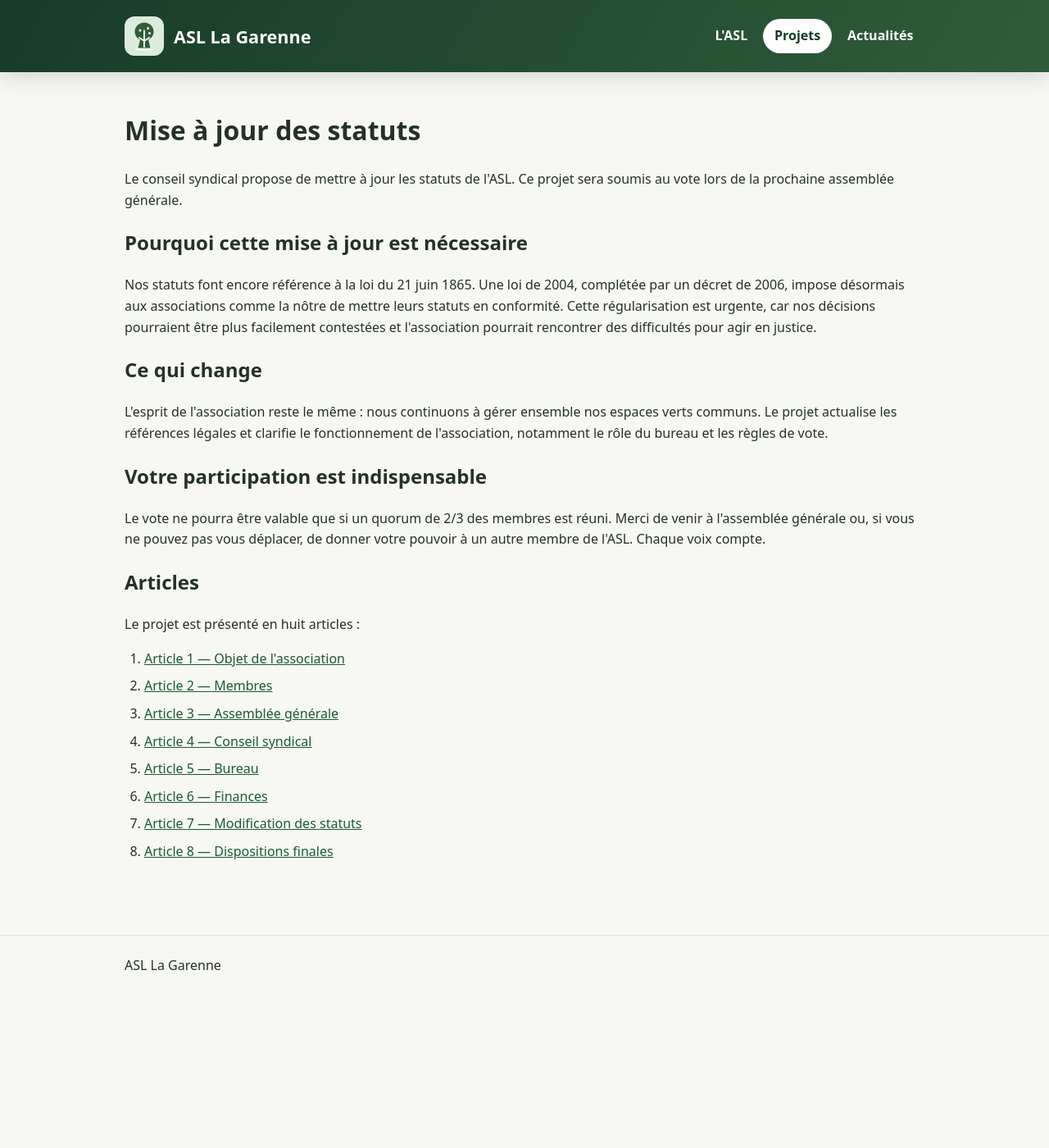
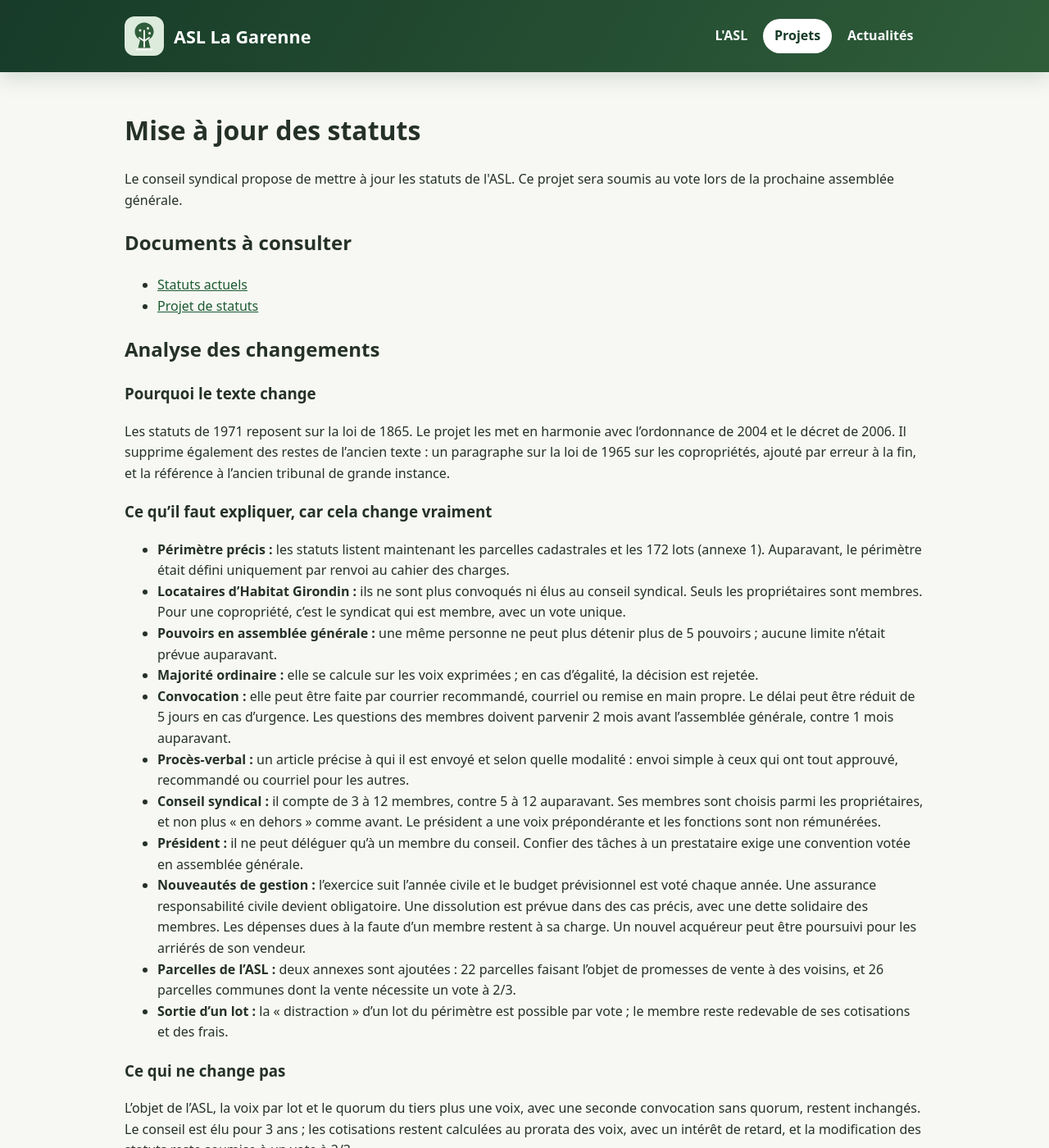
Before and after one commit to asl-la-garenne/asl-la-garenne.github.io, a Jekyll site: the page built from projets/status/index.md, in a window 1280 px wide and 1400 px high. Shown: the whole window at 82% size. Built offline with Jekyll 4.4.1, drawn with Linux system fonts in a browser that asks for light colours; some of the changed text lies outside the part shown.

Commit message:
Simplifier la page de mise à jour des statuts
Co-authored-by: magnetik <345029+magnetik@users.noreply.github.com>

```diff
--- a/projets/status/index.md
+++ b/projets/status/index.md
@@ -7,22 +7,30 @@ permalink: /projets/status/
 <h1>Mise à jour des statuts</h1>
 <p>Le conseil syndical propose de mettre à jour les statuts de l'ASL. Ce projet sera soumis au vote lors de la prochaine assemblée générale.</p>
 
-<h2>Pourquoi cette mise à jour est nécessaire</h2>
-<p>Nos statuts font encore référence à la loi du 21 juin 1865. Une loi de 2004, complétée par un décret de 2006, impose désormais aux associations comme la nôtre de mettre leurs statuts en conformité. Cette régularisation est urgente, car nos décisions pourraient être plus facilement contestées et l'association pourrait rencontrer des difficultés pour agir en justice.</p>
+<h2>Documents à consulter</h2>
+<ul>
+  <li><a href="{{ '/projets/status/statuts-actuels.pdf' | relative_url }}">Statuts actuels</a></li>
+  <li><a href="{{ '/projets/status/projet-statuts.pdf' | relative_url }}">Projet de statuts</a></li>
+</ul>
 
-<h2>Ce qui change</h2>
-<p>L'esprit de l'association reste le même : nous continuons à gérer ensemble nos espaces verts communs. Le projet actualise les références légales et clarifie le fonctionnement de l'association, notamment le rôle du bureau et les règles de vote.</p>
+<h2>Analyse des changements</h2>
+<h3>Pourquoi le texte change</h3>
+<p>Les statuts de 1971 reposent sur la loi de 1865. Le projet les met en harmonie avec l’ordonnance de 2004 et le décret de 2006. Il supprime également des restes de l’ancien texte : un paragraphe sur la loi de 1965 sur les copropriétés, ajouté par erreur à la fin, et la référence à l’ancien tribunal de grande instance.</p>
 
-<h2>Votre participation est indispensable</h2>
-<p>Le vote ne pourra être valable que si un quorum de 2/3 des membres est réuni. Merci de venir à l'assemblée générale ou, si vous ne pouvez pas vous déplacer, de donner votre pouvoir à un autre membre de l'ASL. Chaque voix compte.</p>
+<h3>Ce qu’il faut expliquer, car cela change vraiment</h3>
+<ul>
+  <li><strong>Périmètre précis :</strong> les statuts listent maintenant les parcelles cadastrales et les 172 lots (annexe 1). Auparavant, le périmètre était défini uniquement par renvoi au cahier des charges.</li>
+  <li><strong>Locataires d’Habitat Girondin :</strong> ils ne sont plus convoqués ni élus au conseil syndical. Seuls les propriétaires sont membres. Pour une copropriété, c’est le syndicat qui est membre, avec un vote unique.</li>
+  <li><strong>Pouvoirs en assemblée générale :</strong> une même personne ne peut plus détenir plus de 5 pouvoirs ; aucune limite n’était prévue auparavant.</li>
+  <li><strong>Majorité ordinaire :</strong> elle se calcule sur les voix exprimées ; en cas d’égalité, la décision est rejetée.</li>
+  <li><strong>Convocation :</strong> elle peut être faite par courrier recommandé, courriel ou remise en main propre. Le délai peut être réduit de 5 jours en cas d’urgence. Les questions des membres doivent parvenir 2 mois avant l’assemblée générale, contre 1 mois auparavant.</li>
+  <li><strong>Procès-verbal :</strong> un article précise à qui il est envoyé et selon quelle modalité : envoi simple à ceux qui ont tout approuvé, recommandé ou courriel pour les autres.</li>
+  <li><strong>Conseil syndical :</strong> il compte de 3 à 12 membres, contre 5 à 12 auparavant. Ses membres sont choisis parmi les propriétaires, et non plus « en dehors » comme avant. Le président a une voix prépondérante et les fonctions sont non rémunérées.</li>
+  <li><strong>Président :</strong> il ne peut déléguer qu’à un membre du conseil. Confier des tâches à un prestataire exige une convention votée en assemblée générale.</li>
+  <li><strong>Nouveautés de gestion :</strong> l’exercice suit l’année civile et le budget prévisionnel est voté chaque année. Une assurance responsabilité civile devient obligatoire. Une dissolution est prévue dans des cas précis, avec une dette solidaire des membres. Les dépenses dues à la faute d’un membre restent à sa charge. Un nouvel acquéreur peut être poursuivi pour les arriérés de son vendeur.</li>
+  <li><strong>Parcelles de l’ASL :</strong> deux annexes sont ajoutées : 22 parcelles faisant l’objet de promesses de vente à des voisins, et 26 parcelles communes dont la vente nécessite un vote à 2/3.</li>
+  <li><strong>Sortie d’un lot :</strong> la « distraction » d’un lot du périmètre est possible par vote ; le membre reste redevable de ses cotisations et des frais.</li>
+</ul>
 
-<h2>Articles</h2>
-<p>Le projet est présenté en huit articles :</p>
-
-<ol class="article-list">
-  {% assign statutes = "01|Objet de l'association,02|Membres,03|Assemblée générale,04|Conseil syndical,05|Bureau,06|Finances,07|Modification des statuts,08|Dispositions finales" | split: "," %}
-  {% for statute in statutes %}
-    {% assign details = statute | split: "|" %}
-    <li><a href="{{ '/projets/status/statuts-' | append: details[0] | append: '.html' | relative_url }}">Article {{ forloop.index }} — {{ details[1] }}</a></li>
-  {% endfor %}
-</ol>
+<h3>Ce qui ne change pas</h3>
+<p>L’objet de l’ASL, la voix par lot et le quorum du tiers plus une voix, avec une seconde convocation sans quorum, restent inchangés. Le conseil est élu pour 3 ans ; les cotisations restent calculées au prorata des voix, avec un intérêt de retard, et la modification des statuts reste soumise à un vote à 2/3.</p>
```
